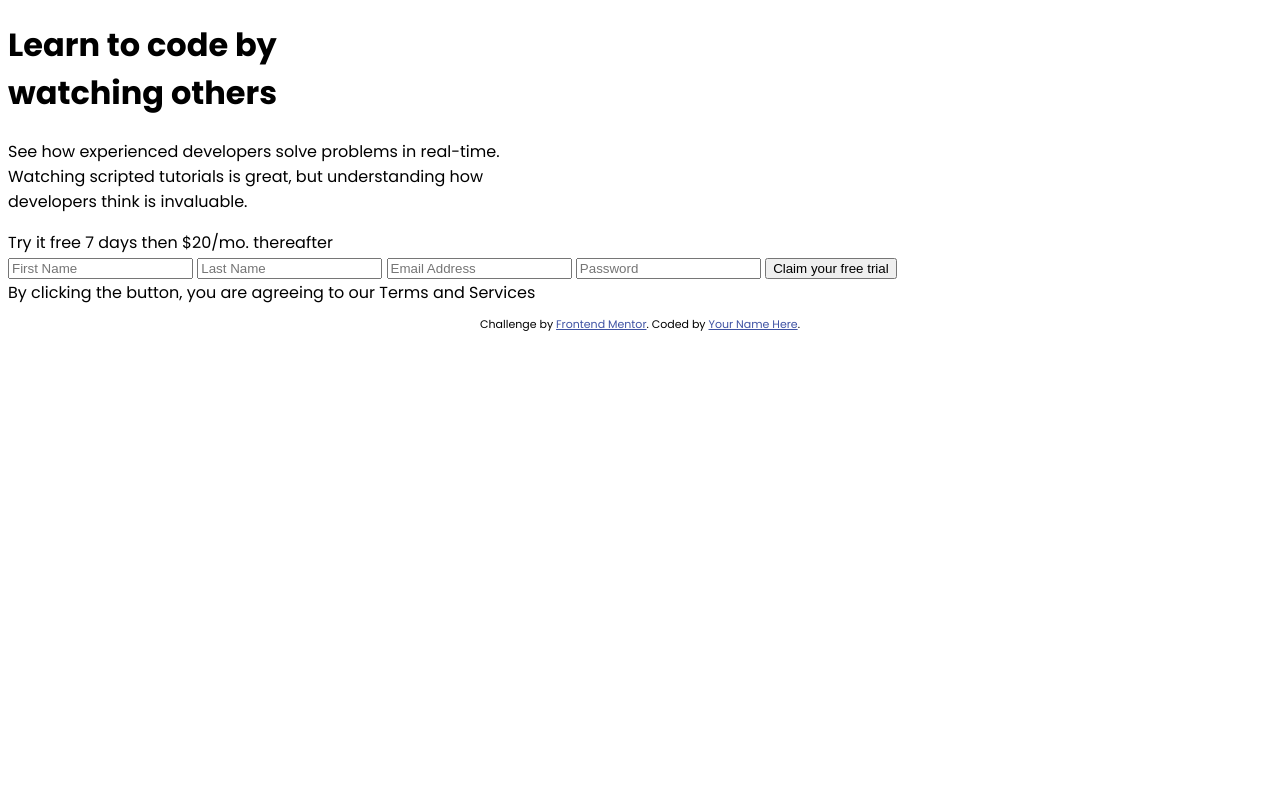
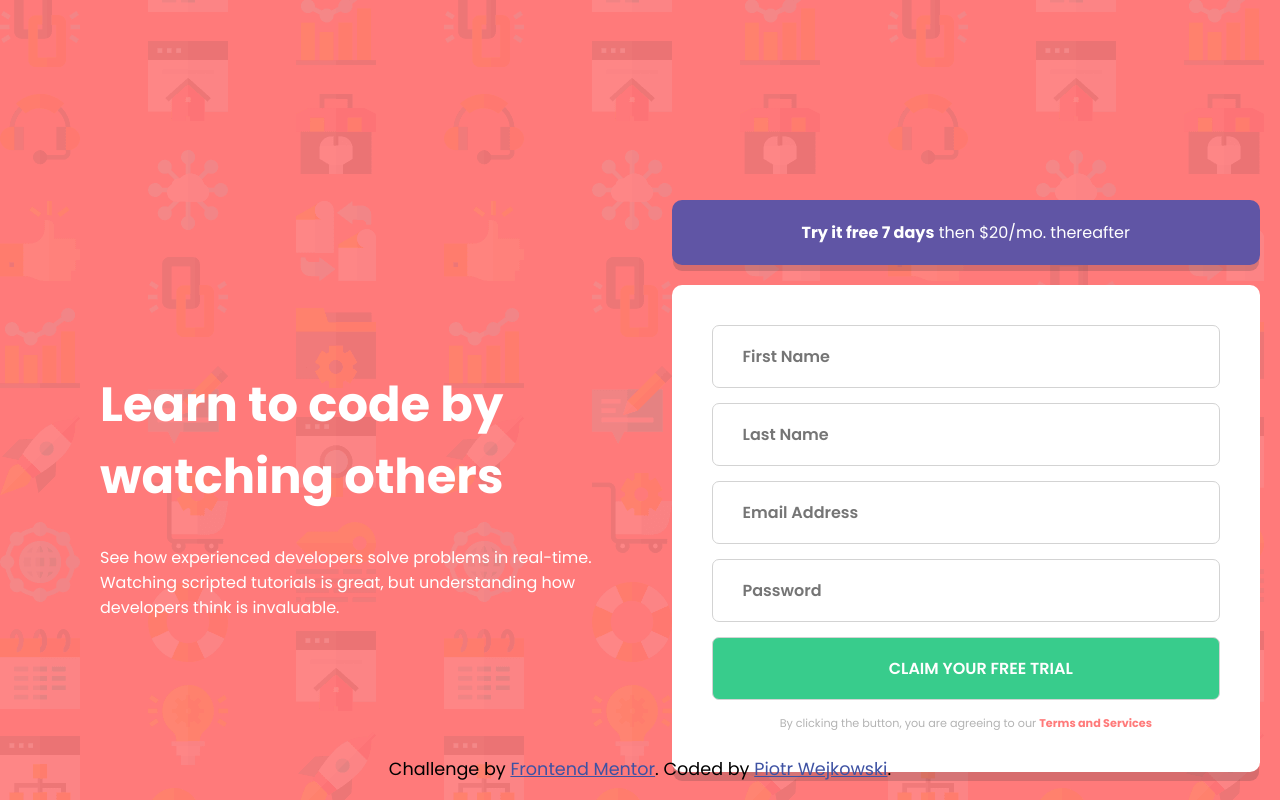
Before and after one commit to p-wejkowski/Frontend-Mentor-Sign-up-form-challenge, a plain HTML site: page index.html in a window 1280 px wide. Drawn offline with Linux system fonts and the light colour scheme.

Commit message:
styled the website for desktop without active states

```diff
--- a/css/style.css
+++ b/css/style.css
@@ -1,4 +1,106 @@
+* {
+    font-family: 'Poppins', sans-serif;
+}
+
 body {
-    font-family: 'Poppins', sans-serif;
+    padding: 0;
+    margin: 0;
+    box-sizing: border-box;
     font-size: 16px;
+    background-image: url(../images/bg-intro-desktop.png);
+    background-color: hsl(0, 100%, 74%);
 }
+
+.wrapper {
+    display: flex;
+    align-items: center;
+    justify-content: center;
+    margin-top: 200px
+}
+
+.info {
+    color: white;
+    padding: 80px;
+}
+
+.info h1 {
+    font-size: 3rem;
+    font-weight: 700;
+}
+
+.sign-up {
+    display: flex;
+    flex-direction: column;
+}
+
+.trial {
+    background-color: hsl(248, 32%, 49%);
+    color: white;
+    text-align: center;
+    padding: 20px 130px;
+    border-radius: 10px;
+    margin-bottom: 20px;
+    font-weight: 400;
+    box-shadow: 0px 7px 0px -1px rgba(56,50,56,.2);
+}
+
+.trial span {
+    font-weight: 700;
+}
+
+form {
+    display: flex;
+    flex-direction: column;
+    background-color: white;
+    padding: 40px 40px;
+    border-radius: 10px;
+    text-align: center;
+    box-shadow: 0px 10px 0px -1px rgba(56,50,56,.2);
+}
+
+form input {
+    padding: 18px 0px 18px 30px;
+    margin-bottom: 15px;
+    border: 1px lightgray solid;
+    border-radius: 7px;
+    font-weight: 600;
+    font-size: 1rem;
+}
+
+form input:focus{
+    border: 1px solid hsl(248, 32%, 49%);
+    outline: none;
+
+}
+
+form h5 {
+    /* padding: 5px 0 10px 0; */
+    margin: 0;
+    font-size: .7rem;
+    font-weight: 400;
+    color: #b3b3b3;
+}
+
+form span {
+    color: hsl(0, 100%, 74%);
+    font-weight: 700;
+}
+
+#claim {
+    text-transform: uppercase;
+    color: white;
+    background-color: hsl(154, 59%, 51%);
+}
+
+footer {
+    position: absolute;
+    bottom: 0;
+    left: 50%;
+    transform: translateX(-50%);
+    font-size: 1.1rem;
+    text-align: center;
+}
+
+.attribution a {
+    color: hsl(228, 45%, 44%);
+}
--- a/index.html
+++ b/index.html
@@ -8,11 +8,6 @@
   <link rel="stylesheet" href="css/style.css">
   <title>Frontend Mentor | Intro component with sign up form</title>
 
-  <!-- Feel free to remove these styles or customise in your own stylesheet 👍 -->
-  <style>
-    .attribution { font-size: 11px; text-align: center; }
-    .attribution a { color: hsl(228, 45%, 44%); }
-  </style>
 </head>
 <body>
   <div class="wrapper">
@@ -25,7 +20,7 @@
         developers think is invaluable.</p>
     </div>
     <div class="sign-up">
-      <div id="trial">
+      <div class="trial">
         <span>Try it free 7 days</span> then $20/mo. thereafter
       </div>
       <form>
@@ -33,15 +28,15 @@
         <input type="text" name="lastname" placeholder="Last Name">
         <input type="email" name="email" placeholder="Email Address">
         <input type="password" name="password" placeholder="Password">
-        <input type="submit" value="Claim your free trial">
+        <input type="submit" value="Claim your free trial" id="claim">
+        <h5>By clicking the button, you are agreeing to our <span>Terms and Services</span><h5>
       </form>
-      By clicking the button, you are agreeing to our <span>Terms and Services</span>
     </div>
   </div>
   <footer>
     <p class="attribution">
       Challenge by <a href="https://www.frontendmentor.io?ref=challenge" target="_blank">Frontend Mentor</a>.
-      Coded by <a href="#">Your Name Here</a>.
+      Coded by <a href="#">Piotr Wejkowski</a>.
     </p>
   </footer>
 </body>
```
